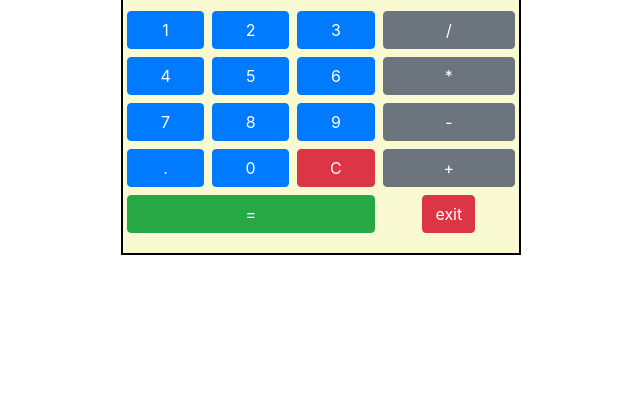
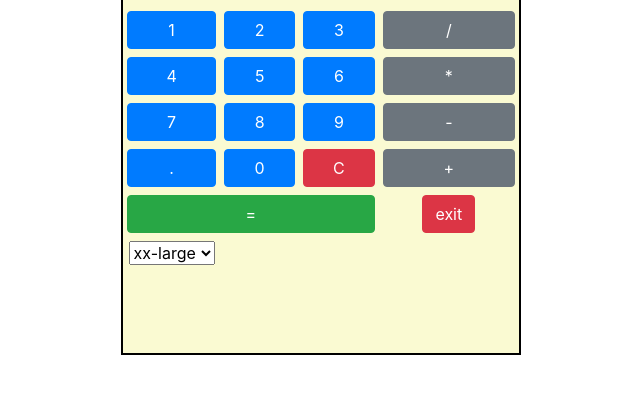
Before and after one commit to avraamGelbshtain/calculator, a plain HTML site: page index.html in a window 1280 px wide. Shown: the part 45-438 px from the top of the page, without its empty margins (319-959 px from the left). Drawn offline with nearby package versions, Linux system fonts and the light colour scheme.

Commit message:
Add files via upload
avi1

```diff
--- a/index.html
+++ b/index.html
@@ -5,12 +5,10 @@
     <meta name="viewport" content="width=device-width, initial-scale=1.0">
     <link rel="stylesheet" href="https://stackpath.bootstrapcdn.com/bootstrap/4.5.2/css/bootstrap.min.css" integrity="sha384-JcKb8q3iqJ61gNV9KGb8thSsNjpSL0n8PARn9HuZOnIxN0hoP+VmmDGMN5t9UJ0Z" crossorigin="anonymous">
     <link rel="stylesheet" href="myCss.css">
-        <script src="myJs.js"></script>
-
-
+    <script src="myJs.js"></script>
     <title>Document</title>
 </head>
-<body  >
+<body id="mybody" >
     <div id="myback">
     <table class="calc" cellpadding=4>
         <tr><td colspan=3><input class="calc" id="screen" type="text"><td><h3> calculator</h3></td></td></tr>
@@ -39,11 +37,16 @@
         <td><input class="btn btn-secondary" type="button" value='+' onclick="buttonActions(this.value,screen.value)"></td>
         </tr>
         <tr>
-        <td colspan=3><input class="btn btn-success" type="button" value='=' onclick="equal(screen.value)"></td><td><button class="btn btn-danger" onclick="exit()">exit</button></td></tr>
+        <td colspan=3><input class="btn btn-success" type="button" value='=' onclick="equal(screen.value)"></td>
+        <td><button class="btn btn-danger" onclick="exit()">exit</button></td>
+        </tr >
+        <tr >
+        <td><select name="" id="sel" onchange="changefont()">
+            <option value="xx-large">xx-large</option><option value="medium" >medium</option>
+            <option value="xx-small">xx-small</option>
+        </select></td>
+       </tr>
         </table>
-
     </div>
-
-
 </body>
 </html>
--- a/myCss.css
+++ b/myCss.css
@@ -13,7 +13,7 @@ input.calc  {
 
  #myback{
      width: 400px;
-     height: 300px;
+     height: 400px;
      background-color:lightgoldenrodyellow;
      border: 2px solid black;
      margin: auto;
--- a/myJs.js
+++ b/myJs.js
@@ -27,3 +27,7 @@
              function exit(params) {
                 window.close()
              }
+              function changefont() {
+                 var m = document.getElementById('sel').value
+                 document.getElementById('mybody').style.fontSize = m
+              }
```
